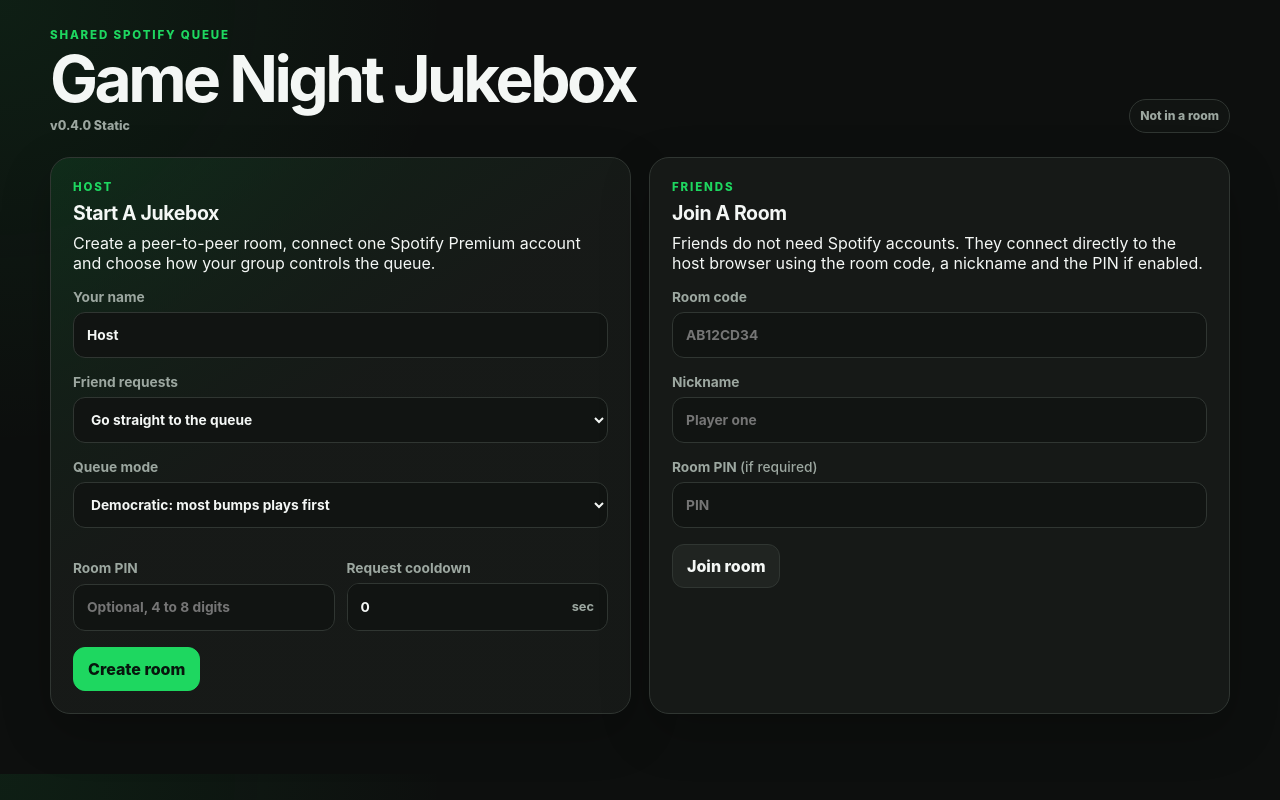
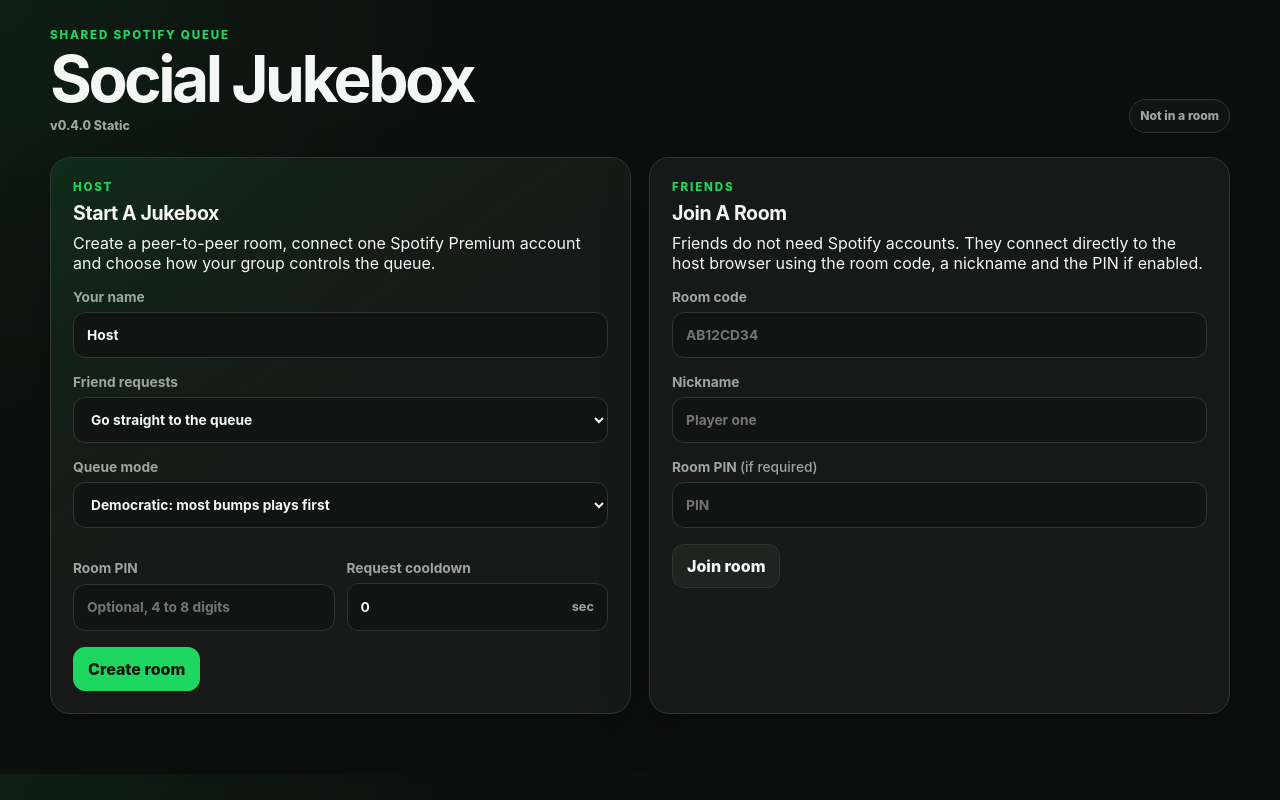
Before and after one commit to almokinsgov/almokinsgov_pro, a plain HTML site: page jukebox/0_4_0/index.html in a window 1280 px wide. Drawn offline with Linux system fonts and the light colour scheme.

Commit message:
Update index.html

```diff
--- a/jukebox/0_4_0/index.html
+++ b/jukebox/0_4_0/index.html
@@ -4,7 +4,7 @@
   <meta charset="utf-8">
   <meta name="viewport" content="width=device-width, initial-scale=1">
   <meta name="theme-color" content="#111111">
-  <title>Game Night Jukebox</title>
+  <title>Social Jukebox</title>
   <link rel="stylesheet" href="styles.css">
 </head>
 <body>
@@ -12,7 +12,7 @@
     <header class="site-header">
       <div>
         <p class="eyebrow">Shared Spotify Queue</p>
-        <h1>Game Night Jukebox</h1>
+        <h1>Social Jukebox</h1>
         <p class="version-label">v0.4.0 Static</p>
       </div>
       <div id="connectionBadge" class="status-badge">Not in a room</div>
```
